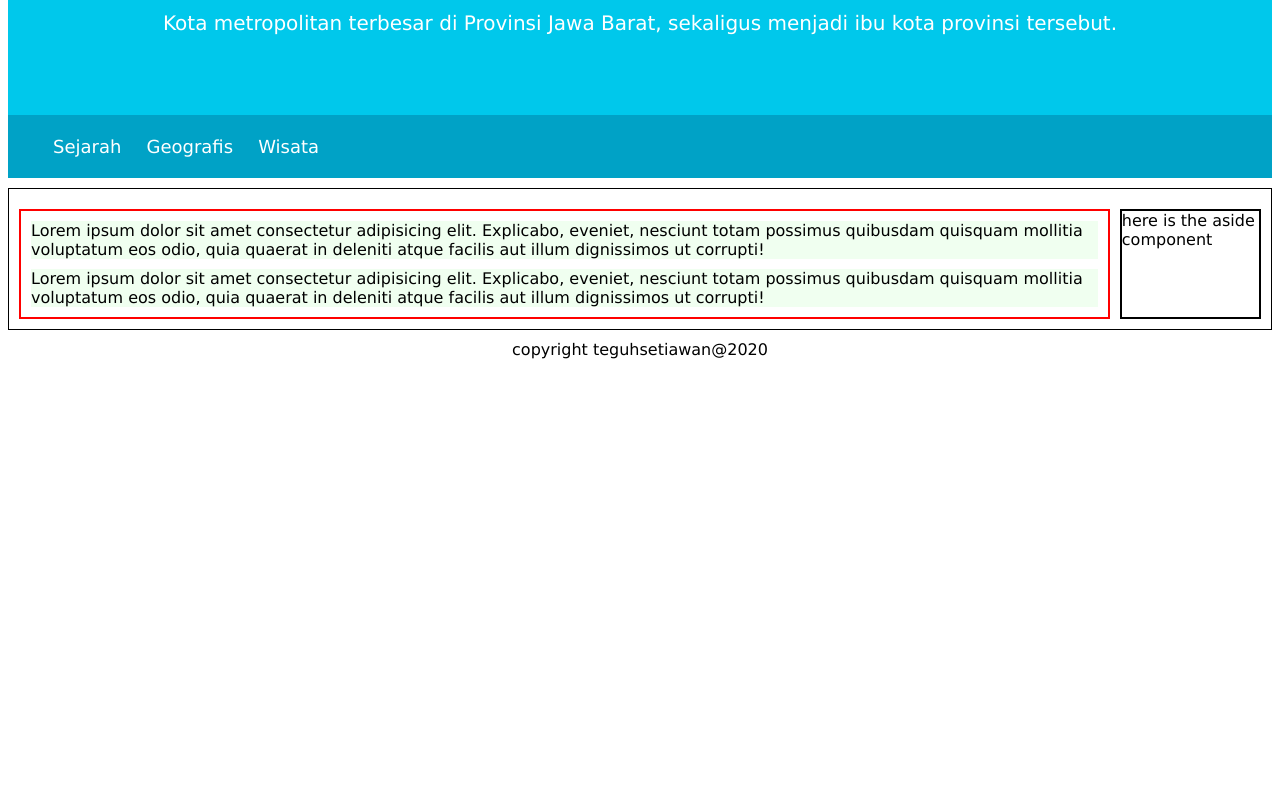
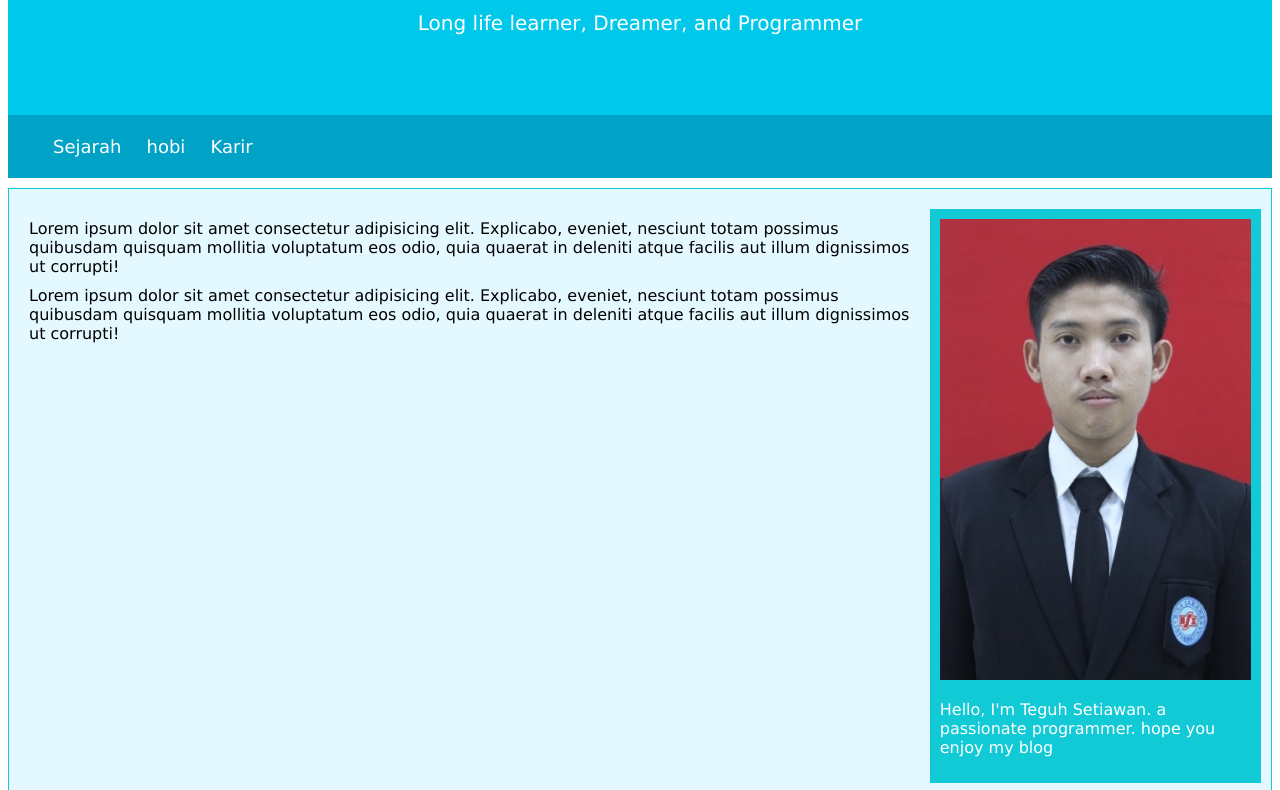
Before and after one commit to punk73/dicoding_task, a plain HTML site: page index.html in a window 1280 px wide. Shown: the part 157-947 px from the top of the page. Before the commit the page ends 800 px from the top, so only its background shows below. Drawn offline with Linux system fonts and the light colour scheme.

Commit message:
add photo

```diff
--- a/index.html
+++ b/index.html
@@ -8,17 +8,14 @@
   </head>
   <header>
     <div class="jumbotron">
-      <h1>Bandung</h1>
-      <p>
-        Kota metropolitan terbesar di Provinsi Jawa Barat, sekaligus menjadi ibu
-        kota provinsi tersebut.
-      </p>
+      <h1>Teguh Setiawan Biodata</h1>
+      <p>Long life learner, Dreamer, and Programmer</p>
     </div>
     <nav>
       <ul>
         <li><a href="#sejarah">Sejarah</a></li>
-        <li><a href="#geografis">Geografis</a></li>
-        <li><a href="#wisata">Wisata</a></li>
+        <li><a href="#hobi">hobi</a></li>
+        <li><a href="#Karir">Karir</a></li>
       </ul>
     </nav>
   </header>
@@ -40,7 +37,15 @@
         </article>
       </div>
 
-      <aside>here is the aside component</aside>
+      <aside class="flex-row">
+        <div class="img-wrapper">
+          <img src="./Teguh.jpg" alt="teguh" class="img" />
+        </div>
+        <p>
+          Hello, I'm Teguh Setiawan. a passionate programmer. hope you enjoy my
+          blog
+        </p>
+      </aside>
     </main>
   </body>
   <footer>copyright teguhsetiawan@2020</footer>
--- a/style.css
+++ b/style.css
@@ -39,21 +39,35 @@ footer {
 }
 
 main {
-  border: solid 1px black;
+  /* border: solid 1px black; */
   margin: 10px auto;
   padding: 20px 10px 10px 0;
+  background-color: #e4f9ff;
+  border: solid 1px #12cad6;
 }
 
 .content {
-  border: solid 2px red;
+  /* border: solid 2px red; */
   margin: 0px 10px 0px 10px;
 }
 
 article {
   margin: 10px;
-  background-color: honeydew;
+  /* background-color: #a3d2ca; */
+}
+
+.img-wrapper {
+}
+
+.img {
+  margin: auto;
+  width: 100%;
+  height: 25%;
 }
 
 aside {
-  border: 2px solid black;
+  /* border: 2px solid black; */
+  background-color: #12cad6;
+  color: white;
+  padding: 10px;
 }
```
Also changed, not shown: Teguh.jpg (added).
